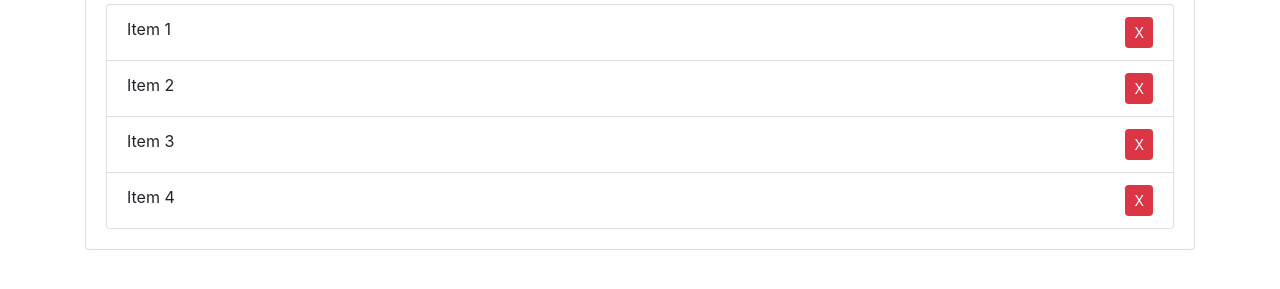
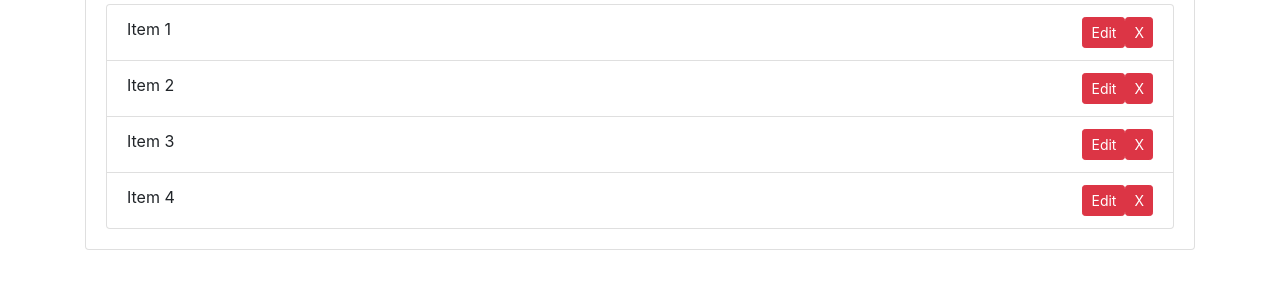
Before and after one commit to Nishantjha786/sharpnerASSDOM, a plain HTML site: page final_project.html in a window 1280 px wide. Shown: the part 273-562 px from the top of the page. Drawn offline with nearby package versions, Linux system fonts and the light colour scheme.

Commit message:
edit functionality

```diff
--- a/final_project.html
+++ b/final_project.html
@@ -29,10 +29,10 @@
           </form>
           <h2 class="title">Items</h2>
           <ul id="items" class="list-group">
-            <li class="list-group-item">Item 1 <button class="btn btn-danger btn-sm float-right delete">X</button></li>
-            <li class="list-group-item">Item 2 <button class="btn btn-danger btn-sm float-right delete">X</button></li>
-            <li class="list-group-item">Item 3 <button class="btn btn-danger btn-sm float-right delete">X</button></li>
-            <li class="list-group-item">Item 4 <button class="btn btn-danger btn-sm float-right delete">X</button></li>
+            <li class="list-group-item">Item 1 <button class="btn btn-danger btn-sm float-right delete">X</button><button class="btn btn-danger btn-sm float-right edit">Edit</button></li>
+            <li class="list-group-item">Item 2 <button class="btn btn-danger btn-sm float-right delete">X</button><button class="btn btn-danger btn-sm float-right edit">Edit</button></li>
+            <li class="list-group-item">Item 3 <button class="btn btn-danger btn-sm float-right delete">X</button><button class="btn btn-danger btn-sm float-right edit">Edit</button></li>
+            <li class="list-group-item">Item 4 <button class="btn btn-danger btn-sm float-right delete">X</button><button class="btn btn-danger btn-sm float-right edit">Edit</button></li>
           </ul>
         </div>
       </div>
```
